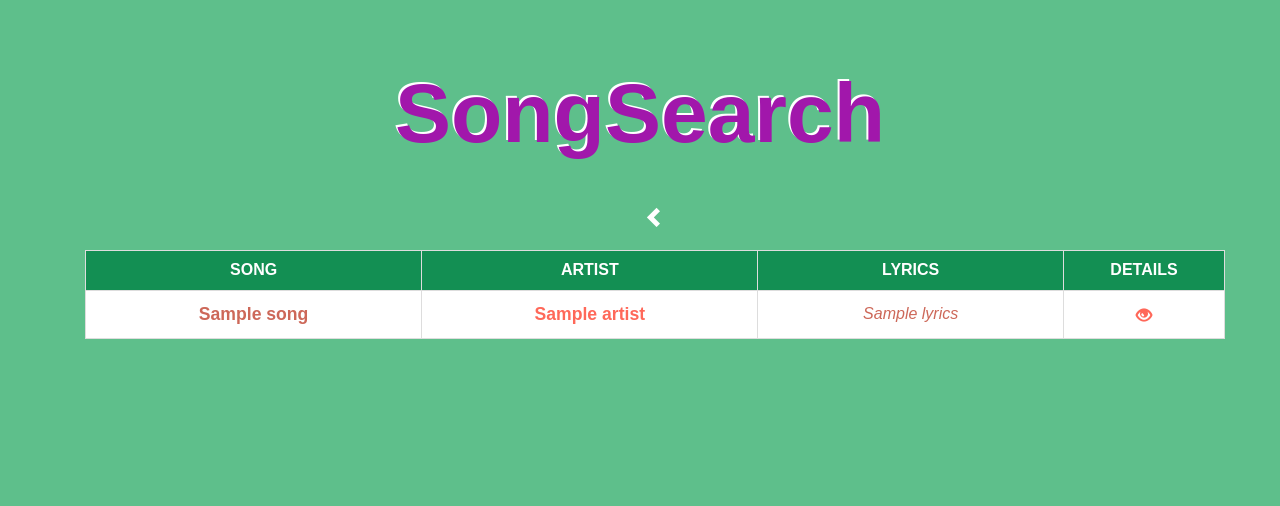
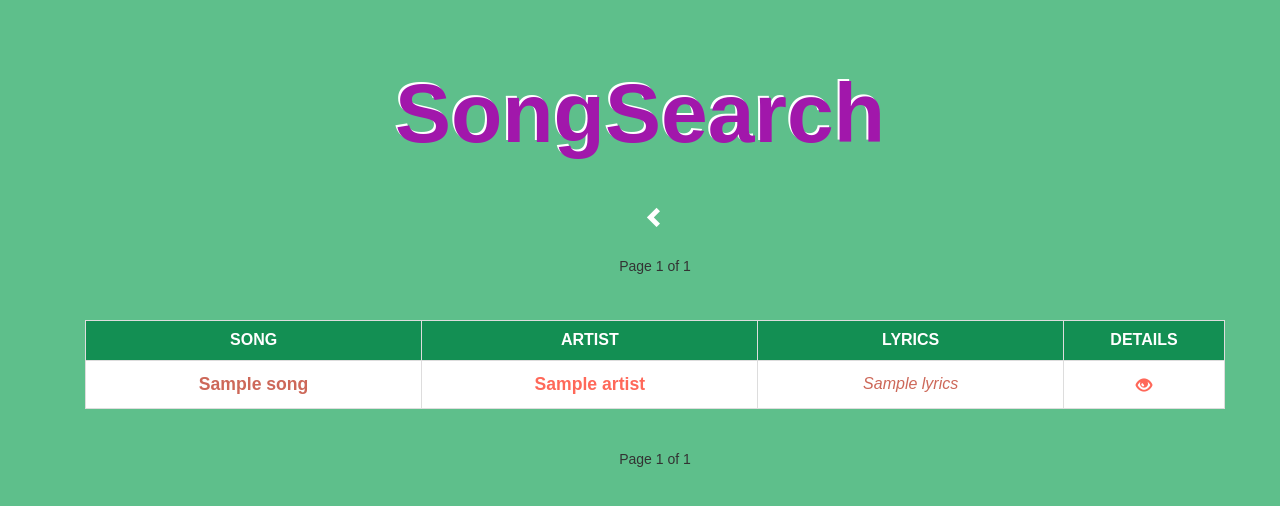
Before and after one commit to gabits/song-search, a Django app: template song_search/songs/templates/results.html in a window 1280 px wide. Shown: the top 506 px of the page. Run offline with Django 3.2, Linux system fonts and the light colour scheme; the template is opened without the code that fills it: most values are stand-ins (such as "Sample title", 1, 10 or a date in 2020); parts of the project's set-up code (start-up, migrations or seed data) failed here and were passed over; some libraries are stand-ins or nearby versions; some web fonts are replaced.

Commit message:
Pagination added to results page

```diff
--- a/song_search/songs/templates/results.html
+++ b/song_search/songs/templates/results.html
@@ -8,6 +8,36 @@
 
 <div class="container">
     <a href="/"><h5><span class="glyphicon glyphicon-chevron-left"></span></h5></a>
+
+    <div class="pagination">
+    <span class="step-links">
+        {% if page.has_previous %}
+            <a href="?search_box={{ search_box }}&filter={{ filter }}&page=1"><span
+                    class="glyphicon glyphicon-step-backward"></span></a>
+            <a href="?search_box={{ search_box }}&filter={{ filter }}&page={{ previous_100 }}"><span
+                    class="glyphicon glyphicon-fast-backward"></span></a>
+            <a href="?search_box={{ search_box }}&filter={{ filter }}&page={{ previous_10 }}"><span
+                    class="glyphicon glyphicon-backward"></span></a>
+            <a href="?search_box={{ search_box }}&filter={{ filter }}&page={{ prev_page }}"><span
+                    class="glyphicon glyphicon-triangle-left"></span></a>
+        {% endif %}
+
+        <span class="current">
+            Page {{ page.number }} of {{ last_page }}
+        </span>
+
+        {% if page.has_next %}
+            <a href="?search_box={{ search_box }}&filter={{ filter }}&page={{ next_page }}"><span
+                    class="glyphicon glyphicon-triangle-right"></span></a>
+            <a href="?search_box={{ search_box }}&filter={{ filter }}&page={{ next_10 }}"><span
+                    class="glyphicon glyphicon-forward"></span></a>
+            <a href="?search_box={{ search_box }}&filter={{ filter }}&page={{ next_100 }}"><span
+                    class="glyphicon glyphicon-fast-forward"></span></a>
+            <a href="?search_box={{ search_box }}&filter={{ filter }}&page={{ last_page }}"><span
+                    class="glyphicon glyphicon-step-forward"></span></a>
+        {% endif %}
+    </div>
+
     <table class="table table-bordered">
         <tr>
             <th>Song</th>
@@ -25,6 +55,37 @@
         </tr>
         {% endfor %}
     </table>
+
+
+    <div class="pagination">
+    <span class="step-links">
+        {% if page.has_previous %}
+            <a href="?search_box={{ search_box }}&filter={{ filter }}&page=1"><span
+                    class="glyphicon glyphicon-step-backward"></span></a>
+            <a href="?search_box={{ search_box }}&filter={{ filter }}&page={{ previous_100 }}"><span
+                    class="glyphicon glyphicon-fast-backward"></span></a>
+            <a href="?search_box={{ search_box }}&filter={{ filter }}&page={{ previous_10 }}"><span
+                    class="glyphicon glyphicon-backward"></span></a>
+            <a href="?search_box={{ search_box }}&filter={{ filter }}&page={{ prev_page }}"><span
+                    class="glyphicon glyphicon-triangle-left"></span></a>
+        {% endif %}
+
+        <span class="current">
+            Page {{ page.number }} of {{ last_page }}
+        </span>
+
+        {% if page.has_next %}
+            <a href="?search_box={{ search_box }}&filter={{ filter }}&page={{ next_page }}"><span
+                    class="glyphicon glyphicon-triangle-right"></span></a>
+            <a href="?search_box={{ search_box }}&filter={{ filter }}&page={{ next_10 }}"><span
+                    class="glyphicon glyphicon-forward"></span></a>
+            <a href="?search_box={{ search_box }}&filter={{ filter }}&page={{ next_100 }}"><span
+                    class="glyphicon glyphicon-fast-forward"></span></a>
+            <a href="?search_box={{ search_box }}&filter={{ filter }}&page={{ last_page }}"><span
+                    class="glyphicon glyphicon-step-forward"></span></a>
+        {% endif %}
+    </div>
+
 </div>
 
 {% endblock %}
```
Also changed, not shown: song_search/songs/views.py (+57 -3 lines).
